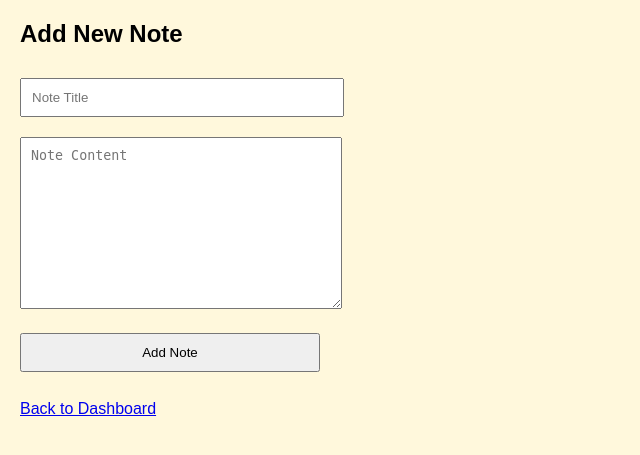
After one commit to anudeepthiraya1825/smart-notes-app, a Flask app: page /add_note in a window 1280 px wide. The commit adds this page. Shown: the top 455 px of the page, without its empty margins (0-640 px from the left). Run offline with Flask 3, Linux system fonts and the light colour scheme; the visitor is signed in with stand-in values (Sample User, id 1).

Commit message:
Fix Flask application errors

```diff
--- a/app.py
+++ b/app.py
@@ -57,4 +57,23 @@ def dashboard():
 @app.route('/logout')
 def logout():
     session.clear()
-    retur
+    return redirect('/')
+
+@app.route('/add_note', methods=['GET', 'POST'])
+def add_note():
+    if 'user_id' not in session:
+        return redirect('/login')
+
+    if request.method == 'POST':
+        title = request.form['title']
+        content = request.form['content']
+        cursor.execute("INSERT INTO notes (user_id, title, content) VALUES (%s, %s, %s)",
+                       (session['user_id'], title, content))
+        db.commit()
+        flash("Note added successfully!")
+        return redirect('/dashboard')
+
+    return render_template('add_note.html')
+
+if __name__ == '__main__':
+    app.run(debug=True)
--- a/static/style.css
+++ b/static/style.css
@@ -4,10 +4,15 @@ body {
     background-color: #fff8dc;
 }
 
-input, button {
+input, button, textarea {
     margin: 10px 0;
     padding: 10px;
     width: 300px;
+}
+
+textarea {
+    height: 150px;
+    resize: vertical;
 }
 
 .note {
--- /dev/null
+++ b/templates/add_note.html
@@ -0,0 +1,17 @@
+<!DOCTYPE html>
+<html>
+<head>
+    <title>Add Note - Smart Notes</title>
+    <link rel="stylesheet" href="/static/style.css">
+</head>
+<body>
+    <h2>Add New Note</h2>
+    <form method="POST">
+        <input type="text" name="title" placeholder="Note Title" required><br>
+        <textarea name="content" placeholder="Note Content" rows="10" required></textarea><br>
+        <button type="submit">Add Note</button>
+    </form>
+    <br>
+    <a href="/dashboard">Back to Dashboard</a>
+</body>
+</html>
--- a/templates/dashboard.html
+++ b/templates/dashboard.html
@@ -6,6 +6,7 @@
 </head>
 <body>
     <h2>Welcome, {{ username }}!</h2>
+    <a href="/add_note">Add New Note</a>
     <h3>Your Notes:</h3>
     {% for note in notes %}
         <div class="note">
```
Also changed, not shown: README.md, supabase/migrations/20250807141730_autumn_butterfly.sql (added).
